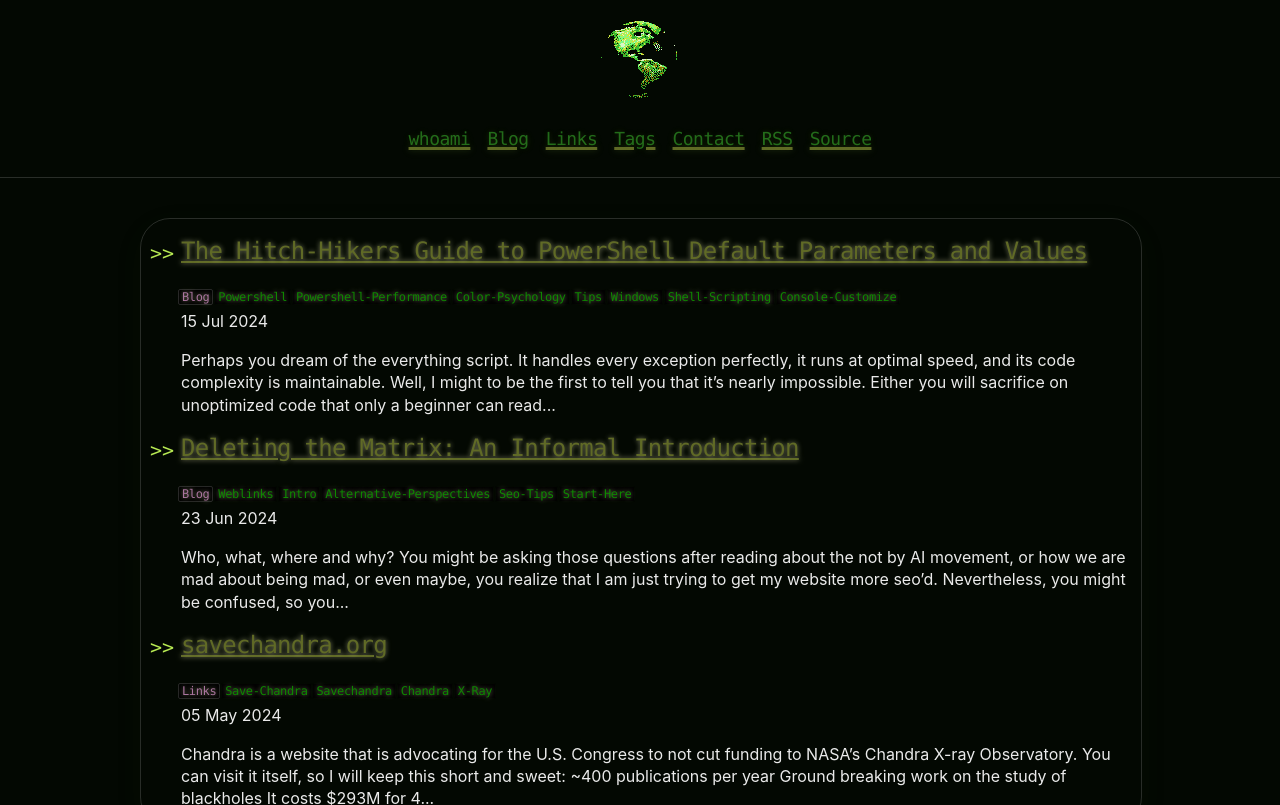
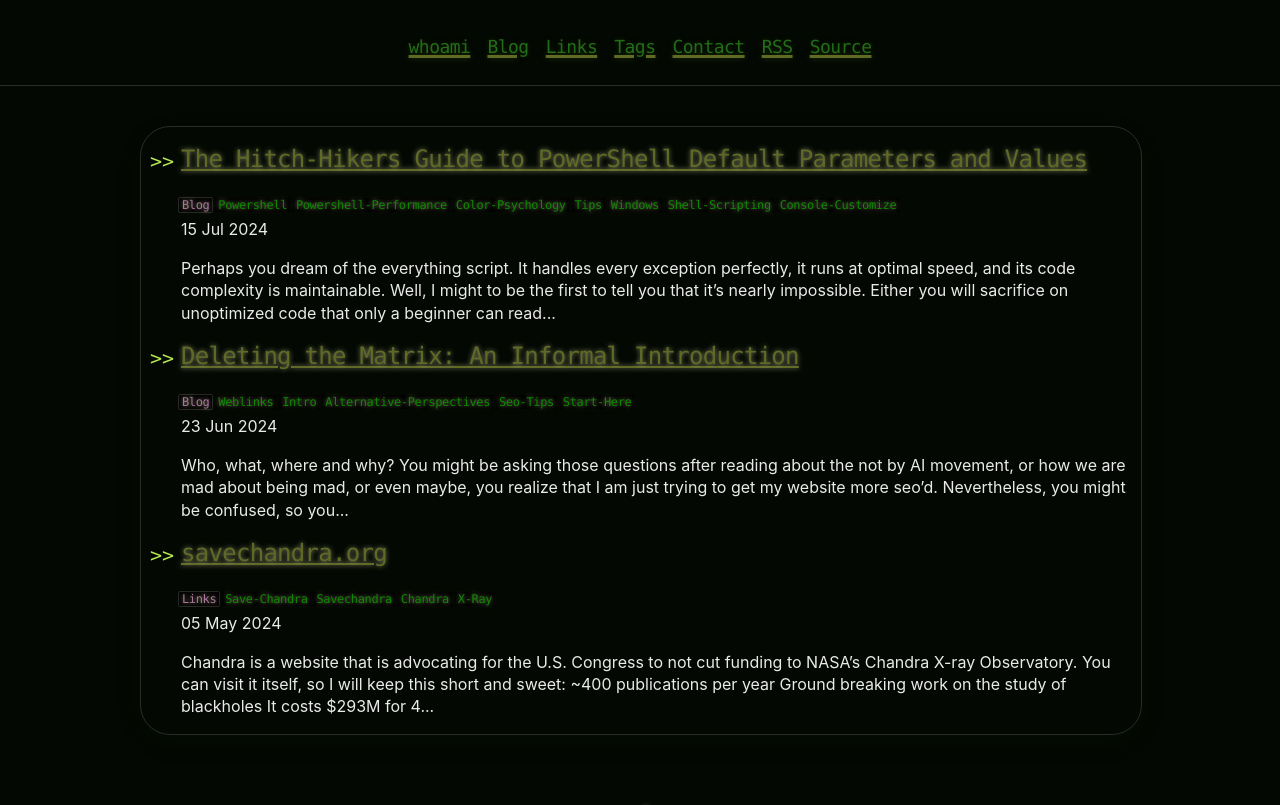
Before and after one commit to CamoCatX/camocatx.github.io, a Jekyll site: the page built from index.html, in a window 1280 px wide. Shown: the top 805 px of the page. Built offline with Jekyll 4.4.1, drawn with Linux system fonts in a browser that asks for light colours; the list of posts is cut into pages by our own code; grey boxes are pictures that could not be loaded.

Commit message:
Update header.html

```diff
--- a/_includes/header.html
+++ b/_includes/header.html
@@ -1,7 +1,7 @@
 <header>
   <div>
     <a href="{{ "/" | prepend: site.baseurl | replace: '//', '/' }}" aria-label="Link to go Home">
-    <h1><img src="/assets/images/mundo.gif" alt="Home"</h1>
+    <h1 img src="/assets/images/mundo.gif" alt="Home">
     </a>
     <div class="header-links">
       {% include links.html %}
```
